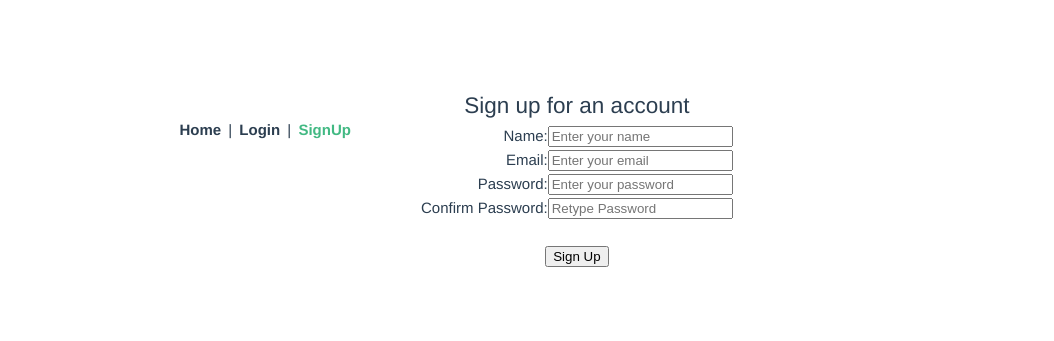
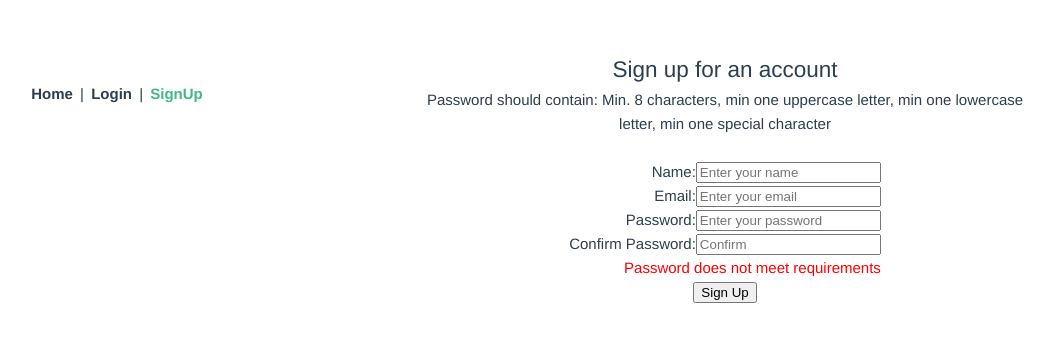
Before and after one commit to ctyh4/SmarTrack, a Vue app: page /SignUp in a window 1280 px wide. Shown: the part 237-578 px from the top of the page, without its empty margins (219-1273 px from the left). Built offline with nearby package versions, Linux system fonts and the light colour scheme; the HTML template or start-up script is replaced by a standard one.

Commit message:
Added Password Requirements

```diff
--- a/src/components/SignUpPage.vue
+++ b/src/components/SignUpPage.vue
@@ -12,30 +12,35 @@ The verification code will only be required the first time the user logs in. Sub
   <div class="signup-container">
     <form @submit.prevent="onsignup">
       <h2>Sign up for an account</h2>
+      <h4> Password should contain: Min. 8 characters, min one uppercase letter, min one lowercase letter, min one special character</h4> <br>
       <div class="signup-form">
-          <label for="name">Name:</label>
+          <label for="name1">Name:</label>
           <input type="text" id="name" v-model="credentials.name" required placeholder="Enter your name" /> <br>
 
-          <label for="email">Email:</label>
+          <label for="email1">Email:</label>
           <input type="email" id="email" v-model="credentials.email" required placeholder="Enter your email" /> <br>
 
-          <label for="password">Password:</label>
+          <label for="password1">Password:</label>
           <input
             type="password"
             id="password"
             v-model="credentials.password"
             required
-            placeholder="Enter your password"
+            placeholder="Enter your password "
           /> <br>
 
-          <label for="secondpassword">Confirm Password:</label>
+          <label for="secondpassword1">Confirm Password:</label>
           <input
             type="password"
             id="secondpassword"
             v-model="credentials.secondpassword"
             required
-            placeholder="Retype Password"
-          /> <br><br>
+            placeholder="Confirm"
+          /> <br>
+
+          <p v-if="credentials.password !== credentials.secondpassword" style="color: red;">Passwords do not match</p>
+          <p v-if="!passwordcheck(credentials.password)" style = "color:red;">Password does not meet requirements</p>
+
 
         <div class ="signup">
         <button id = "signupbutton" button type="submit" v-on:click="savetofs">Sign Up</button>
@@ -68,9 +73,35 @@ export default {
     onsignup() {
       console.log(this.credentials);
     },
-    async savetofs(){
+    passwordcheck(pw){
+      const regex = /^(?=.*[a-z])(?=.*[A-Z])(?=.*\d)(?=.*[!@#$%^&*()_+])[A-Za-z\d!@#$%^&*()_+]{8,}$/;
+
+    // Test the password against the regular expression
+      return regex.test(pw);
+    },
+    async savetofs(){/*
       console.log("saved")
-    }
+      console.log("IN AC")
+        let name = document.getElementById("name1").value;
+        let email = document.getElementById("email1").value;
+        let password = document.getElementById("password1").value;
+
+        alert("Signing up...");
+
+        try{
+            const docRef = await setDoc(doc(db,"Users", email),{
+                Name: name, Email: email, Password: password,
+            })
+            console.log(docRef)
+            document.getElementById('signup-form').reset();
+            //this.$emit("added")
+        }
+        catch(error){
+            console.error("Error adding document: ", error);
+        }*/
+
+    },
+
   },
 };
 </script>
@@ -79,6 +110,7 @@ export default {
 .signup-form{
   display: inline-block;
     text-align: right;
+
 }
 
 form{
```
